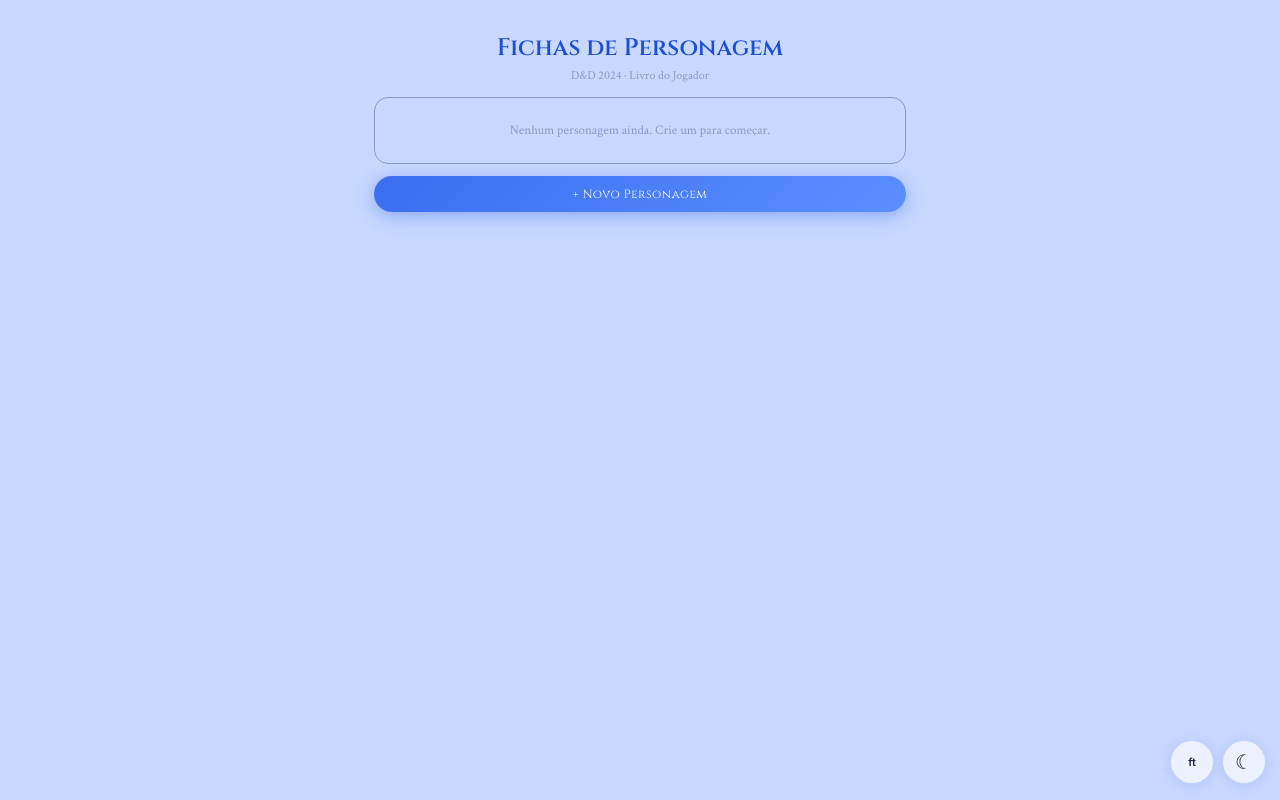
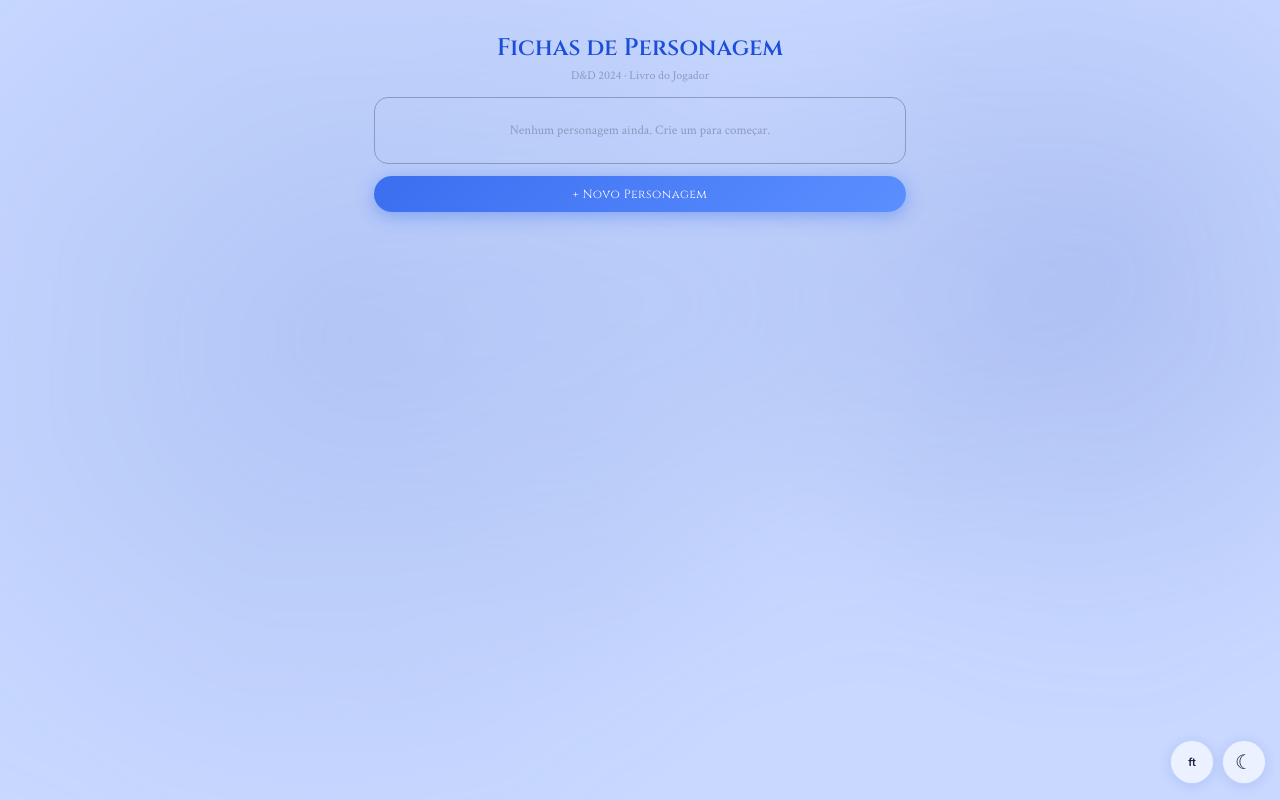
Before and after one commit to davibitt/PrivateDavi, a plain HTML site: page index.html in a window 1280 px wide. Drawn offline with Linux system fonts and the light colour scheme.

Commit message:
Make the ambient mist actually move and look volumetric, fix a stacking bug hiding it
- Replace the single blurred body::before gradient with three independently
  animated blobs (#mist > i), each drifting via its own translate/scale
  @keyframes on a different duration, so the motion doesn't read as a
  simple back-and-forth loop.
- Run the composited blobs through an SVG feTurbulence + feDisplacementMap
  filter (defined inline in index.html) so the smooth circles break up into
  an irregular, cloud-like shape with denser/lighter patches instead of a
  flat gradient.
- Fix the reason the mist was barely visible in the first place: `body`
  had its own explicit `background:var(--bg)`, which (per normal CSS
  stacking order) painted on top of the negative z-index #mist layer,
  since body doesn't establish a stacking context of its own. Removed the
  background from the html,body base rule and left it solely on `body`
  (not html) so the browser's canvas-propagation rule kicks in instead —
  body's background becomes the page canvas, painted behind #mist, rather
  than body's own box painting over it.

Co-Authored-By: Claude Sonnet 5 <noreply@anthropic.com>
Claude-Session: https://claude.ai/code/session_014G1g4jUSitnMh4DQmodAk9

```diff
--- a/index.html
+++ b/index.html
@@ -10,6 +10,16 @@
 <link rel="stylesheet" href="style.css">
 </head>
 <body>
+
+<!-- Ambient mist: decorative, no JS. The turbulence filter warps the blurred
+     blobs below into an irregular volumetric shape instead of flat circles. -->
+<svg width="0" height="0" style="position:absolute;overflow:hidden">
+  <filter id="mistTurb" x="-40%" y="-40%" width="180%" height="180%">
+    <feTurbulence type="fractalNoise" baseFrequency="0.011 0.017" numOctaves="2" seed="7" result="n"/>
+    <feDisplacementMap in="SourceGraphic" in2="n" scale="90" xChannelSelector="R" yChannelSelector="G"/>
+  </filter>
+</svg>
+<div id="mist" aria-hidden="true"><i></i><i></i><i></i></div>
 
 <!-- ============= HOME ============= -->
 <div id="home" class="screen active">
--- a/style.css
+++ b/style.css
@@ -13,34 +13,53 @@
   --mist-3:rgba(79,142,247,.3);
 }
 *{box-sizing:border-box}
-html,body{min-height:100vh;margin:0;background:var(--bg);color:var(--text);font-family:'Crimson Text',Georgia,serif;font-size:15px;-webkit-font-smoothing:antialiased}
+html,body{min-height:100vh;margin:0;color:var(--text);font-family:'Crimson Text',Georgia,serif;font-size:15px;-webkit-font-smoothing:antialiased}
+/* Only <body> gets a background (its --bg is what each theme class overrides).
+   <html> is left with none on purpose: the UA then propagates body's background
+   to the canvas instead of painting it at body's own box, which otherwise would
+   paint over (hide) the negative z-index #mist layer. */
+body{background:var(--bg)}
 
-/* =========== AMBIENT MIST (soft moving glow, top of screen) =========== */
-body::before{
-  content:"";
+/* =========== AMBIENT MIST (volumetric-looking moving glow, top of screen) ===========
+   Three independently-drifting blurred blobs, composited and then pushed through an
+   SVG fractal-noise displacement filter so the smooth circles break up into an
+   irregular, cloud-like shape with denser/lighter patches instead of a flat gradient. */
+#mist{
   position:fixed;
   top:0;left:0;right:0;
-  height:56vh;
-  min-height:340px;
+  height:58vh;
+  min-height:360px;
   pointer-events:none;
   z-index:-1;
-  filter:blur(70px);
-  background-repeat:no-repeat;
-  background-image:
-    radial-gradient(circle at 30% 12%, var(--mist-1) 0%, transparent 60%),
-    radial-gradient(circle at 72% 6%,  var(--mist-2) 0%, transparent 55%),
-    radial-gradient(circle at 50% 30%, var(--mist-3) 0%, transparent 65%);
-  background-size:200% 200%;
-  animation:mistDrift 26s ease-in-out infinite;
+  filter:url(#mistTurb) blur(34px);
 }
-@keyframes mistDrift{
-  0%,100%{background-position:25% 10%, 75% 0%,  50% 30%; opacity:.85}
-  25%    {background-position:42% 26%, 58% 16%, 28% 42%; opacity:1}
-  50%    {background-position:14% 4%,  70% 32%, 56% 14%; opacity:.78}
-  75%    {background-position:36% 20%, 48% 4%,  22% 34%; opacity:.95}
+#mist i{
+  position:absolute;
+  border-radius:50%;
+  background:radial-gradient(circle, var(--mist-1) 0%, transparent 70%);
+  will-change:transform;
+}
+#mist i:nth-child(1){width:75vw;height:75vw;top:-32%;left:-15%;background-image:radial-gradient(circle, var(--mist-1) 0%, transparent 70%);animation:mistA 23s ease-in-out infinite alternate}
+#mist i:nth-child(2){width:64vw;height:64vw;top:-28%;right:-18%;background-image:radial-gradient(circle, var(--mist-2) 0%, transparent 70%);animation:mistB 29s ease-in-out infinite alternate}
+#mist i:nth-child(3){width:58vw;height:58vw;top:-12%;left:22%;background-image:radial-gradient(circle, var(--mist-3) 0%, transparent 70%);animation:mistC 19s ease-in-out infinite alternate}
+
+@keyframes mistA{
+  0%  {transform:translate(0,0) scale(1)}
+  50% {transform:translate(9vw,5vh) scale(1.18)}
+  100%{transform:translate(-5vw,7vh) scale(.92)}
+}
+@keyframes mistB{
+  0%  {transform:translate(0,0) scale(1)}
+  50% {transform:translate(-7vw,6vh) scale(.88)}
+  100%{transform:translate(6vw,-4vh) scale(1.12)}
+}
+@keyframes mistC{
+  0%  {transform:translate(0,0) scale(1)}
+  50% {transform:translate(5vw,-5vh) scale(1.08)}
+  100%{transform:translate(-7vw,3vh) scale(.9)}
 }
 @media (prefers-reduced-motion: reduce){
-  body::before{animation:none}
+  #mist i{animation:none}
 }
 
 h1,h2,h3,.cin{font-family:'Cinzel',serif;font-weight:600}
```
